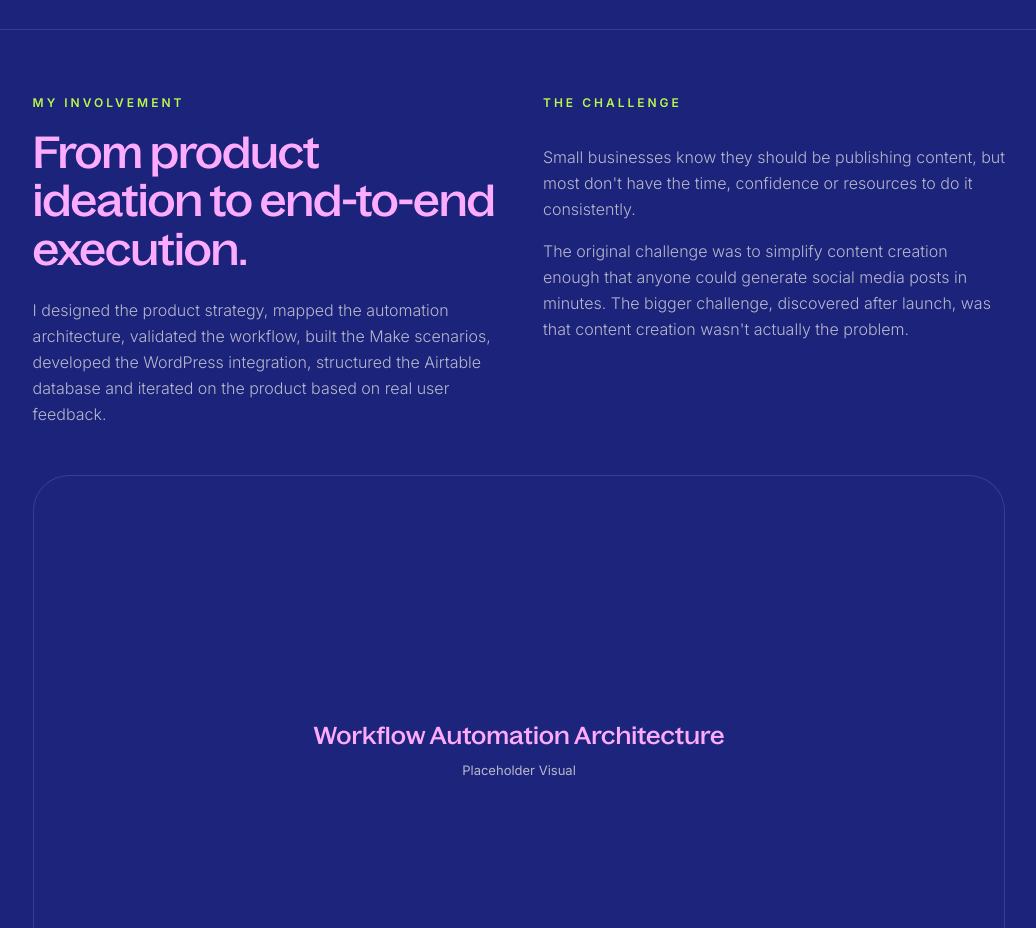
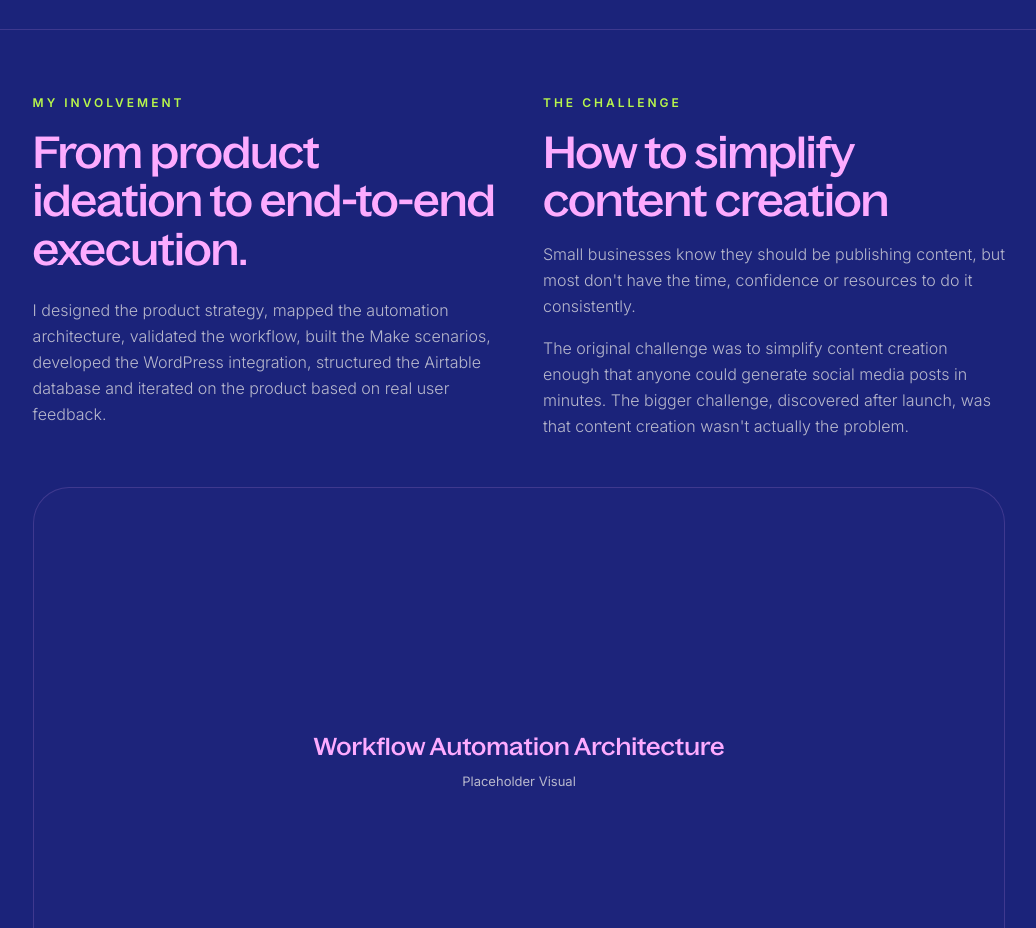
Before and after one commit to FlorenciaRequejo/flor-portfolio, a Next.js app: page /continuous-content in a window 1280 px wide. Shown: the part 800-1728 px from the top of the page, without its empty margins (121-1157 px from the left). Built offline with nearby package versions, Linux system fonts and the light colour scheme.

Commit message:
Add and style H2 title under the Challenge column

```diff
--- a/app/continuous-content/page.tsx
+++ b/app/continuous-content/page.tsx
@@ -307,8 +307,8 @@ export default function ContinuousContentPage() {
               <span className="font-sans text-[11px] md:text-[12px] font-semibold uppercase tracking-[3px] text-[var(--cs-highlight)]">
                 The Challenge
               </span>
-              <h2 className="font-serif text-[32px] md:text-[44px] text-[var(--cs-primary)] leading-[1.1] font-normal tracking-tight opacity-0 h-0 select-none">
-                The Challenge
+              <h2 className="font-serif text-[32px] md:text-[44px] text-[var(--cs-primary)] leading-[1.1] font-normal tracking-tight">
+                How to simplify content creation
               </h2>
               <div className="font-sans text-[15px] md:text-[16px] leading-[26px] text-[var(--cs-muted)] font-light space-y-4">
                 <p>
```
